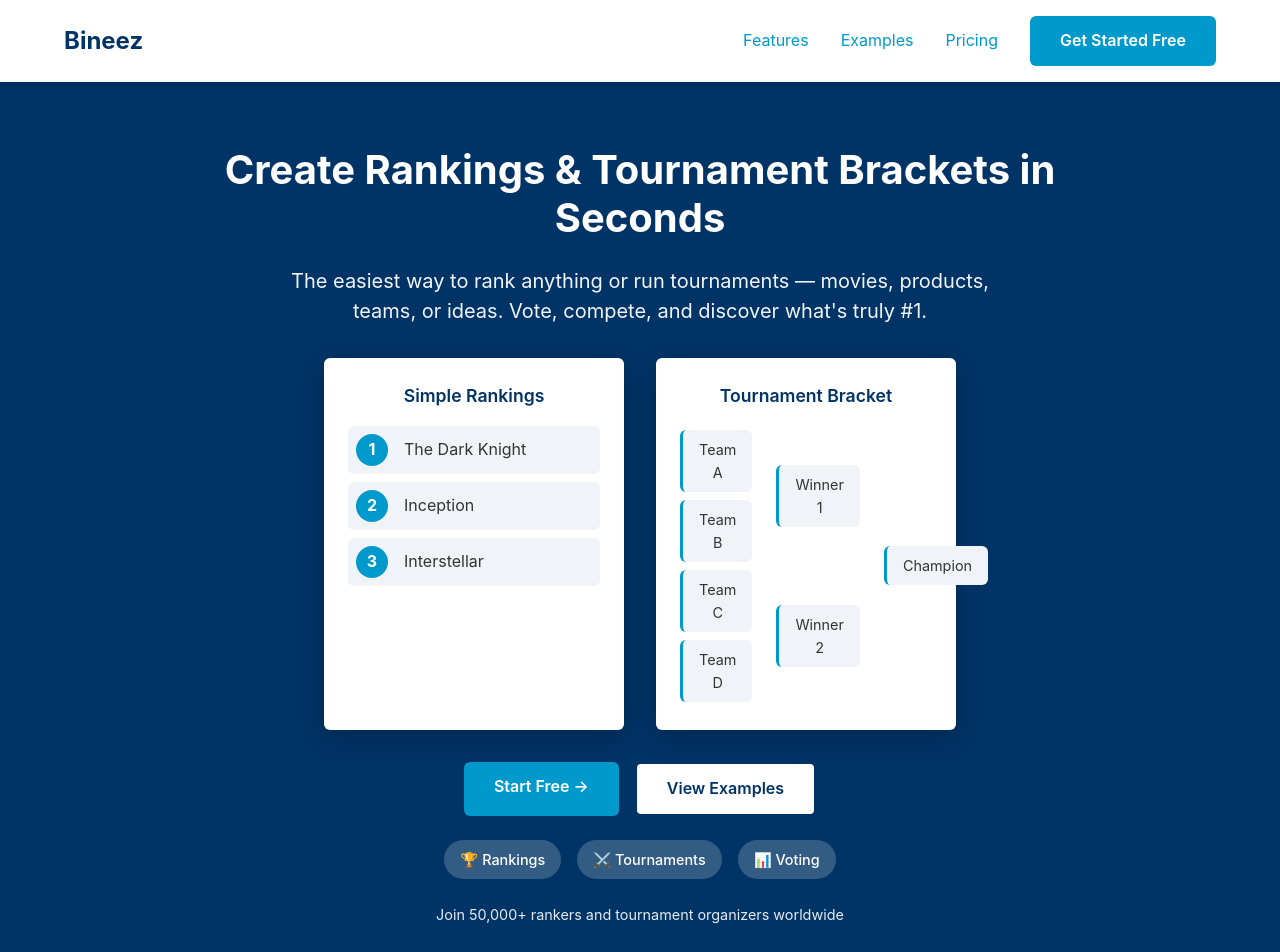
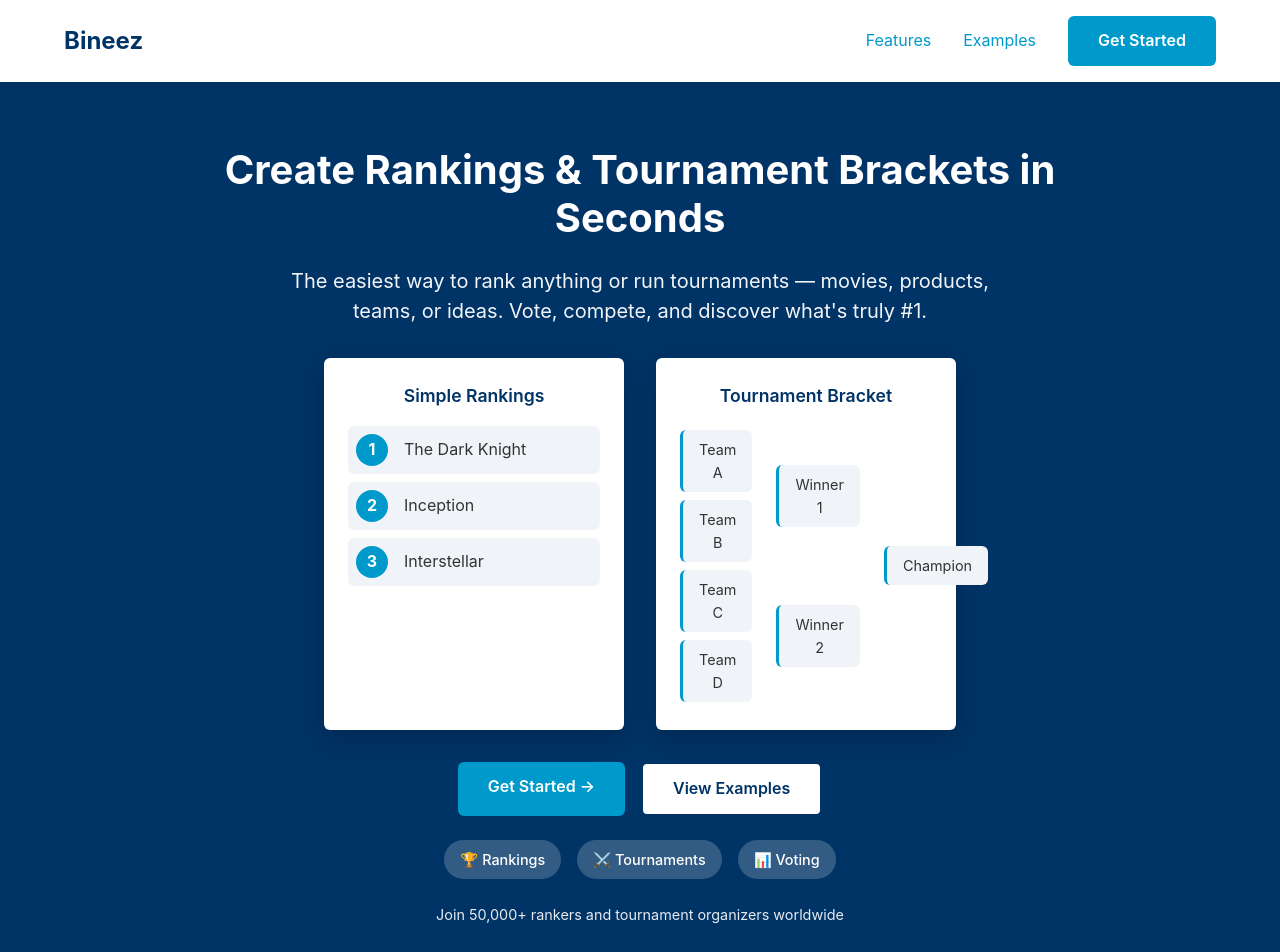
Before and after one commit to Rbdk10/Bineez, a website: page index.html in a window 1280 px wide. Shown: the top 952 px of the page. Drawn offline with Linux system fonts and the light colour scheme.

Commit message:
Updated index.html

```diff
--- a/index.html
+++ b/index.html
@@ -4,7 +4,7 @@
   <meta charset="UTF-8">
   <meta name="viewport" content="width=device-width, initial-scale=1.0">
   <meta name="description" content="Build ranked lists and tournament brackets in seconds. No signup required.">
-  <title>Bineez - Create Rankings & Tournament Brackets Free</title>
+  <title>Bineez - Create Rankings & Tournament Brackets</title>
   <style>
     :root {
       --primary: #003366;
@@ -623,9 +623,8 @@
         <ul class="nav-menu">
           <li><a href="#features">Features</a></li>
           <li><a href="#examples">Examples</a></li>
-          <li><a href="#pricing">Pricing</a></li>
         </ul>
-        <a href="#cta" class="btn-primary">Get Started Free</a>
+        <a href="#cta" class="btn-primary">Get Started</a>
         <div class="hamburger">
           <span></span>
           <span></span>
@@ -681,7 +680,7 @@
       </div>
 
       <div class="hero-buttons">
-        <a href="#cta" class="btn-primary">Start Free →</a>
+        <a href="#cta" class="btn-primary">Get Started →</a>
         <a href="#examples" class="btn-secondary">View Examples</a>
       </div>
 
@@ -860,17 +859,17 @@
     <div class="cta-content">
       <h2>Ready to Settle the Debate?</h2>
       <p class="cta-subtext">Create your first ranking or tournament bracket now — no signup required</p>
-      <a href="#" class="btn-primary">Create Free Now →</a>
+      <a href="#" class="btn-primary">Get Started →</a>
       <div class="cta-features">
-        <span class="cta-feature">✓ No credit card</span>
-        <span class="cta-feature">✓ No registration</span>
-        <span class="cta-feature">✓ Forever free</span>
+        <span class="cta-feature">✓ No signup required</span>
+        <span class="cta-feature">✓ Always free</span>
+        <span class="cta-feature">✓ Instant sharing</span>
       </div>
     </div>
   </section>
 
   <!-- Footer -->
-  <footer id="pricing">
+  <footer>
     <div class="footer-content">
       <div class="footer-column">
         <div class="footer-logo">Bineez</div>
@@ -883,7 +882,6 @@
           <li><a href="#">Create Rankings</a></li>
           <li><a href="#">Tournament Brackets</a></li>
           <li><a href="#examples">Examples</a></li>
-          <li><a href="#">Pricing</a></li>
         </ul>
       </div>
 
```
